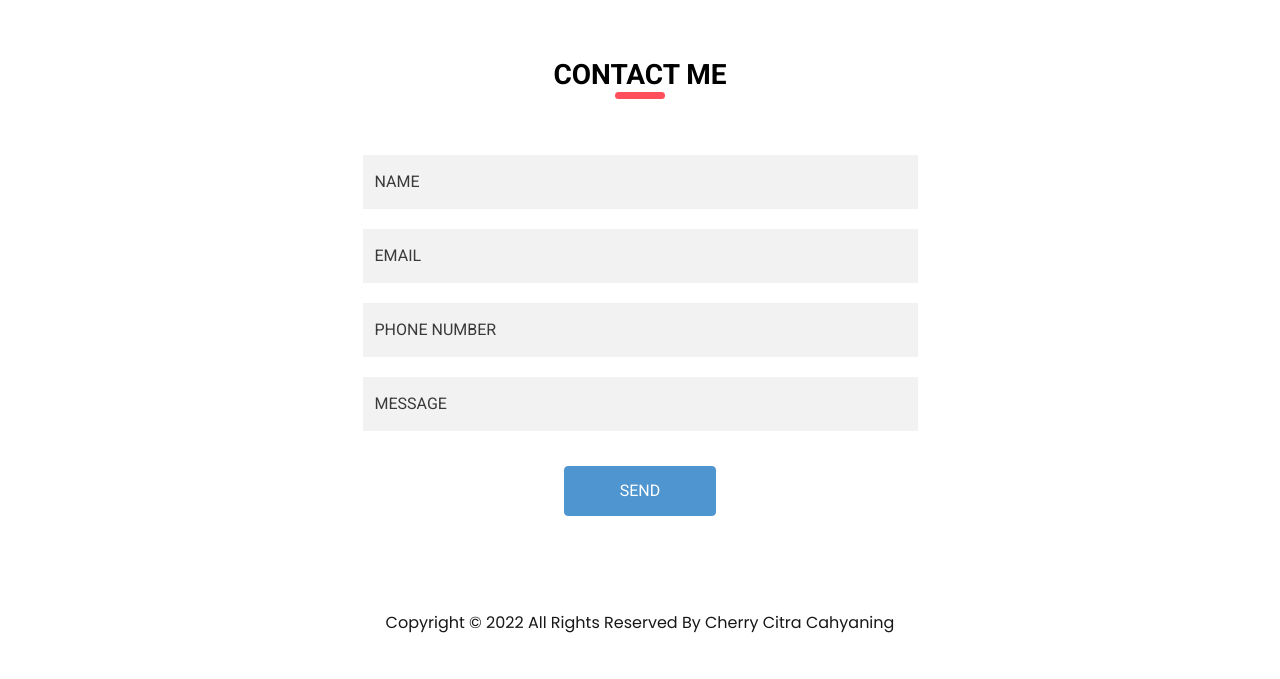
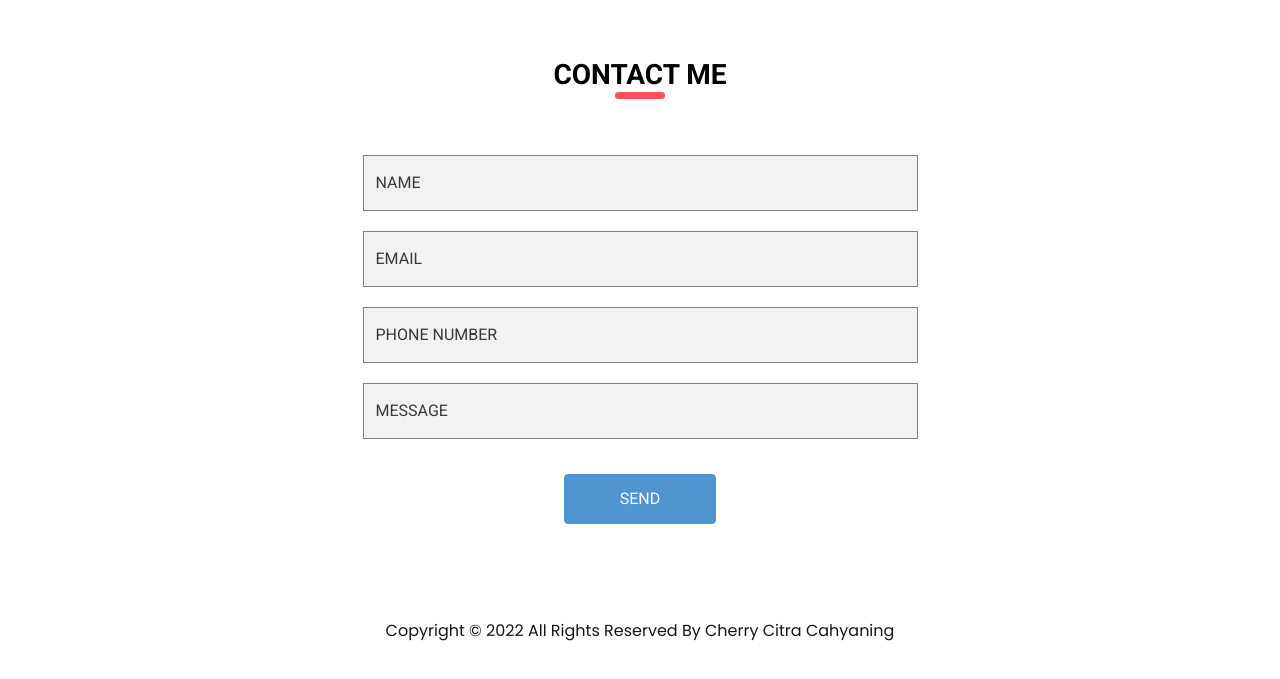
Before and after one commit to cherryctr/tugas1-wp-ubsi-semester3, a plain HTML site: page contact.html in a window 1280 px wide. Shown: the part 77-756 px from the top of the page. Drawn offline with nearby package versions, Linux system fonts and the light colour scheme.

Commit message:
updatelagi

```diff
--- a/contact.html
+++ b/contact.html
@@ -100,17 +100,17 @@
         <div class="col-md-6 mx-auto">
           <form action="">
             <div>
-              <input type="text" placeholder="NAME">
+              <input type="text" class="test-input" placeholder="NAME">
             </div>
             <div>
-              <input type="email" placeholder="EMAIL">
+              <input type="email" class="test-input" placeholder="EMAIL">
             </div>
             <div>
-              <input type="text" placeholder="PHONE NUMBER">
+              <input type="text" class="test-input" placeholder="PHONE NUMBER">
             </div>
 
             <div>
-              <input type="text" class="message-box" placeholder="MESSAGE">
+              <input type="text"  class="message-box test-input" placeholder="MESSAGE">
             </div>
             <div class="d-flex justify-content-center ">
               <a class="btn btn-primary test-btn">
--- a/css/style.css
+++ b/css/style.css
@@ -4,6 +4,9 @@ body {
   background-color: #ffffff;
 }
 
+.test-input {
+  border: 1px solid grey !important;
+}
 .test-btn {
     background-color: #4f95d0;
     padding: 12px 55px;
```
